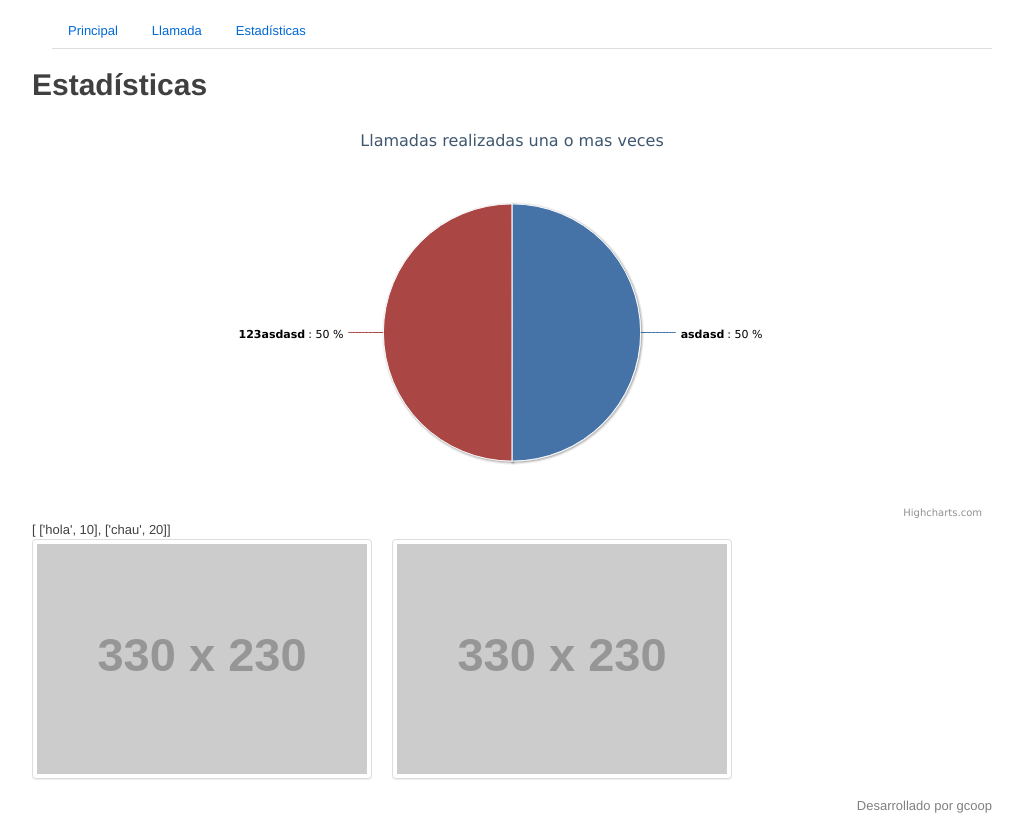
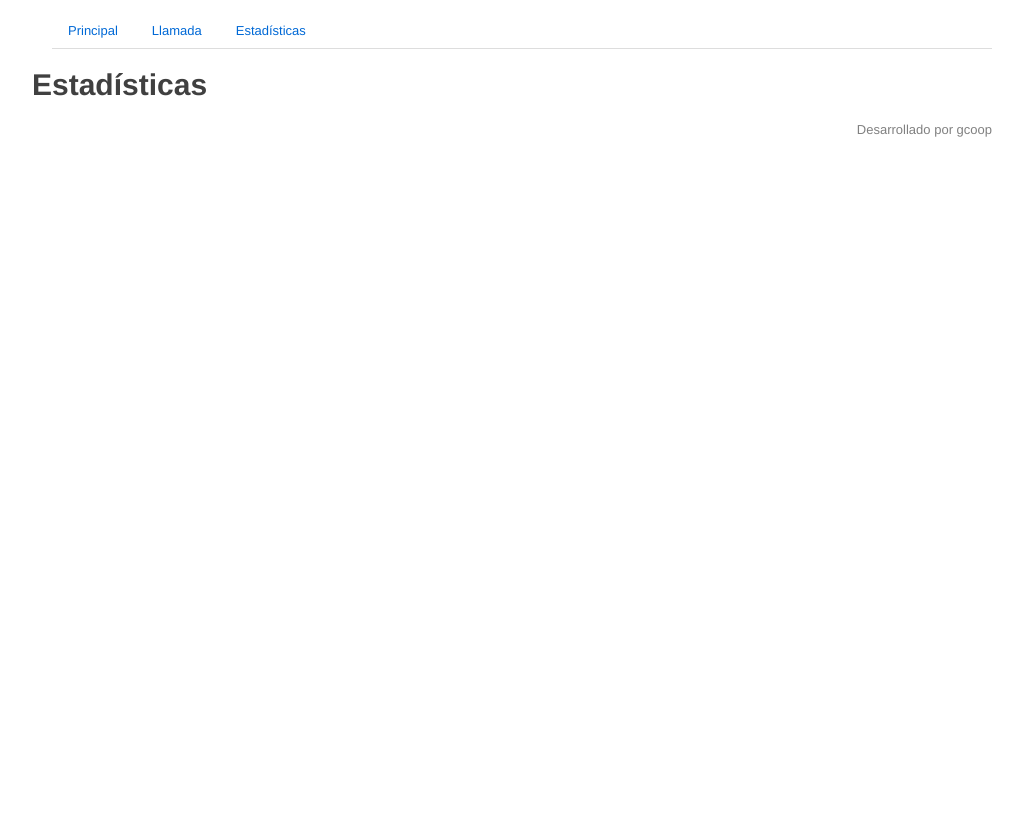
Before and after one commit to gcoop-libre/flaskpastillas, a Flask app: template templates/estadisticas_listar.html in a window 1280 px wide. Shown: the whole page, without its empty margins (118-1141 px from the left). After the commit the page ends 137 px from the top, so only its background shows below. Run offline with Flask 2, Linux system fonts and the light colour scheme; the template is opened without the code that fills it: most values are stand-ins (such as "Sample title", 1, 10 or a date in 2020); grey boxes labelled with a size stand in for pictures from a placeholder-image service; some libraries are stand-ins or nearby versions.

Commit message:
modificando las estadisticas.

```diff
--- a/app.py
+++ b/app.py
@@ -2,7 +2,7 @@ from flask import Flask
 from flask_peewee.auth import Auth
 from flask_peewee.db import Database
 from flask_peewee.admin import Admin
-from flask import render_template, flash, redirect, request, url_for
+from flask import render_template, flash, redirect, request, url_for, jsonify
 from wtfpeewee.orm import model_form
 
 
@@ -27,7 +27,11 @@ def homepage():
 
 @app.route("/estadisticas")
 def estadisticas_listar():
-    return render_template('estadisticas_listar.html')
+    llamadas_y_rellamadas = "[['Llamadas por primera vez', %d], ['Re-llamadas', %d]]" %(
+        Llamada.select().where(rellamada=False).count(),
+        Llamada.select().where(rellamada=True).count())
+
+    return render_template('estadisticas_listar.html', llamadas_y_rellamadas=llamadas_y_rellamadas)
 
 @app.route("/llamada")
 def llamada_listar():
--- a/static/js/estadisticas.js
+++ b/static/js/estadisticas.js
@@ -1,10 +1,8 @@
 var chart;
 
 $(document).ready(function() {
-   var datos= [
-                ['asdasd', 10],
-                ['123asdasd', 10],
-            ];
+   var datos = eval($("#container_data").text());
+
    chart = new Highcharts.Chart({
       chart: {
          renderTo: 'container',
--- a/templates/estadisticas_listar.html
+++ b/templates/estadisticas_listar.html
@@ -11,16 +11,7 @@
 <h1>Estadísticas</h1>
 
 <div id='container'></div>
-<div id='container_data'>[ ['hola', 10], ['chau', 20]]</div>
+<div style='display: none' id='container_data'>{{ llamadas_y_rellamadas }}</div>
 
-<ul class="media-grid">
-    <li>
-        <a href="#"><img class="thumbnail" src="http://placehold.it/330x230" alt=""></a>
-    </li>
-
-    <li>
-        <a href="#"><img class="thumbnail" src="http://placehold.it/330x230" alt=""></a>
-    </li>
-</ul>
 
 {% endblock %}
```
